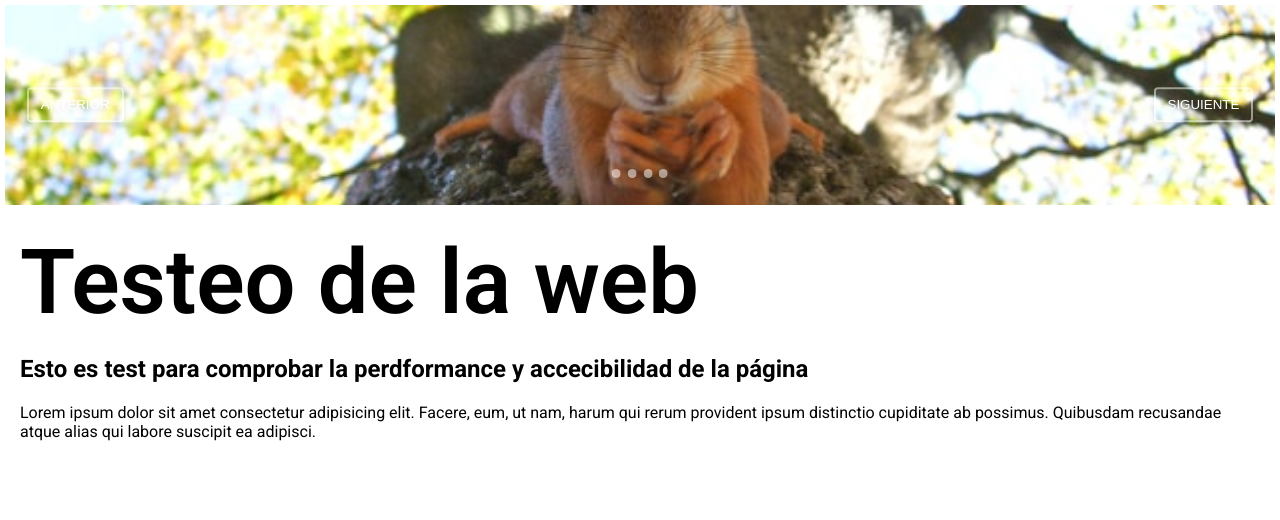
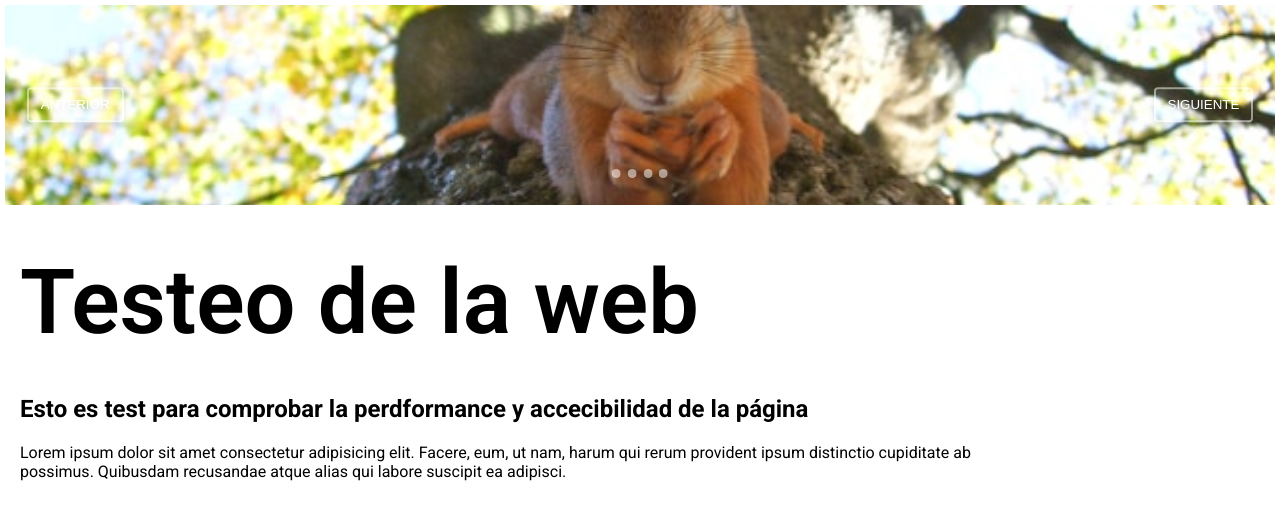
Before and after one commit to xoccoco/testeo, a plain HTML site: page index.html in a window 1280 px wide. Drawn offline with nearby package versions, Linux system fonts and the light colour scheme.

Commit message:
stylechanged

```diff
--- a/css/style.css
+++ b/css/style.css
@@ -12,6 +12,10 @@ body {
 
 .main {
     margin: 20px;
+    width: 80vw;
+    display: flex;
+    flex-direction: column;
+
 }
 
 h1 {
```
